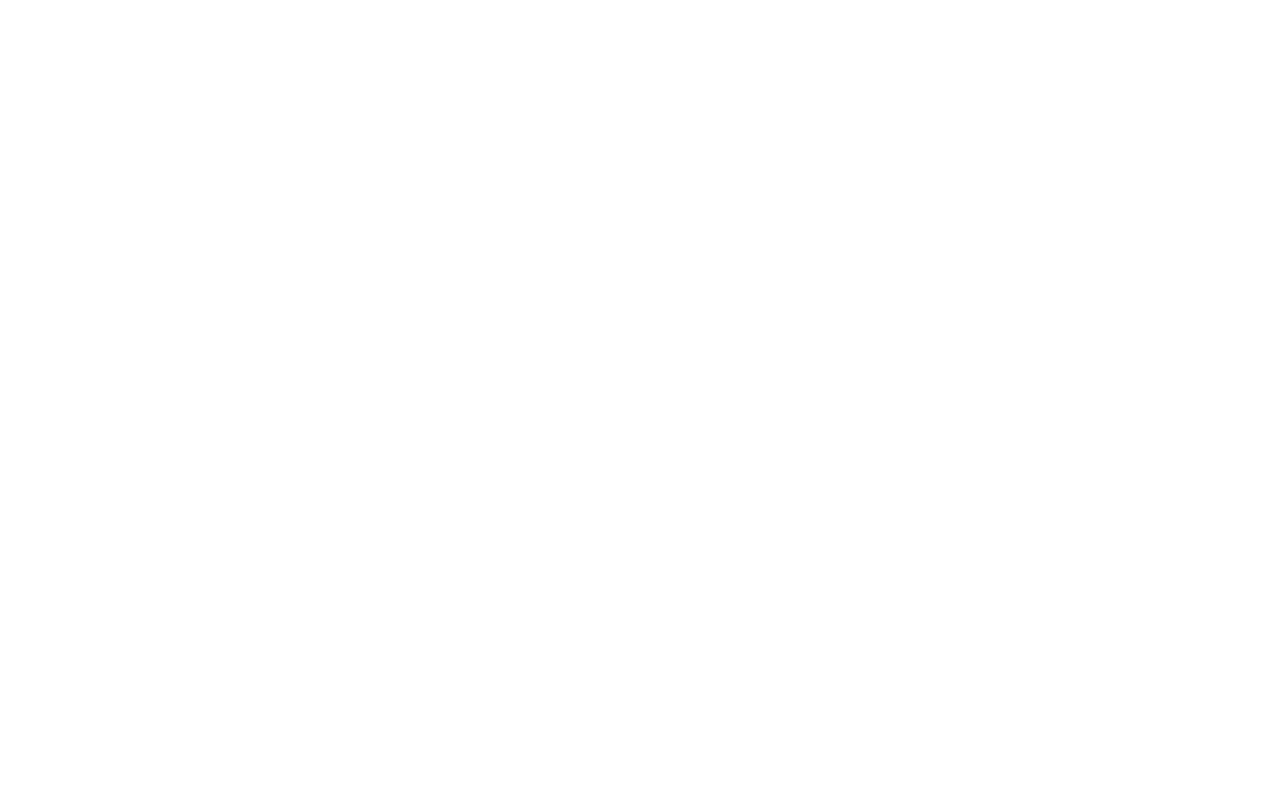
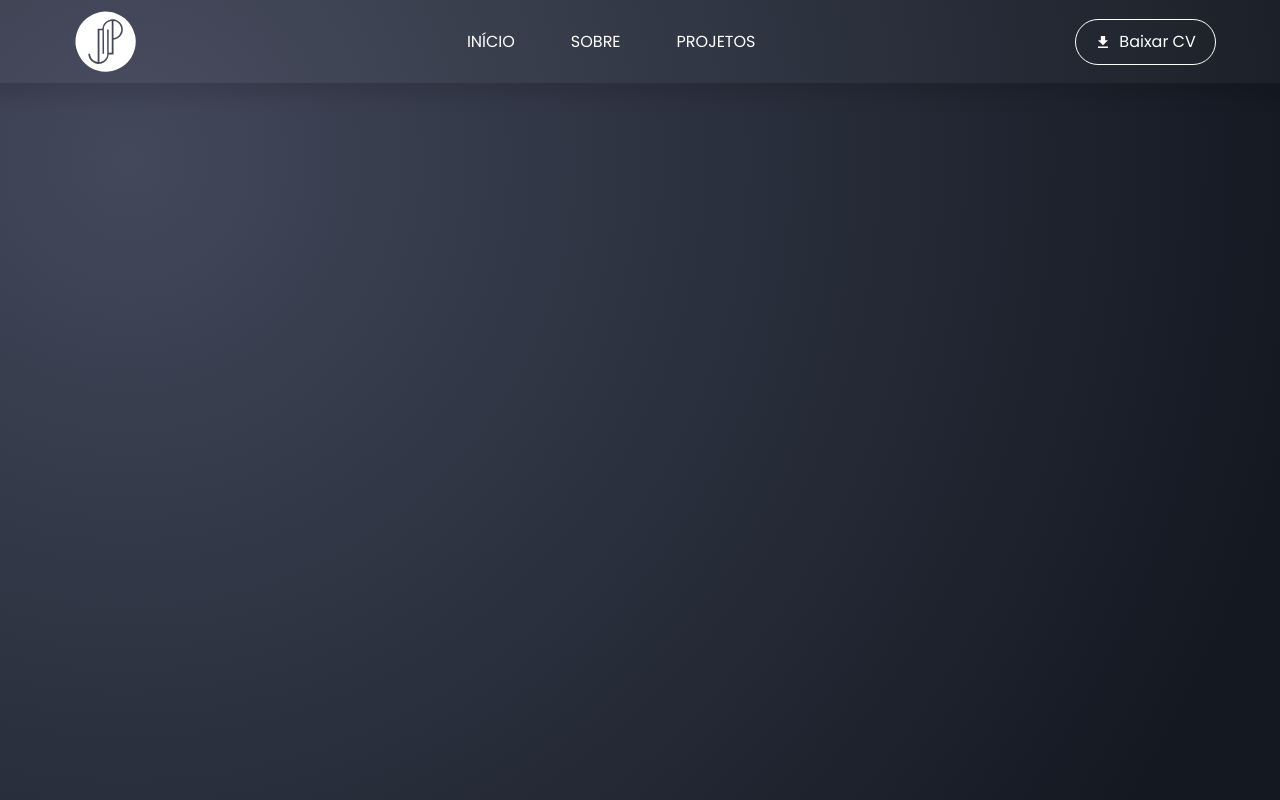
Before and after one commit to JPerluxo/Portfolio-React, a React (Create React App) app: page / in a window 1280 px wide. Built offline with nearby package versions, Linux system fonts and the light colour scheme.

Commit message:
Componentização do Header

```diff
--- /dev/null
+++ b/src/App.css
@@ -0,0 +1,18 @@
+@import url('https://fonts.googleapis.com/css2?family=Poppins:ital,wght@0,400;0,700;1,400&display=swap');
+
+* {
+    color: rgba(255,255,255,1);
+    font-family: "Poppins", sans-serif;
+    font-weight: 400;
+}
+
+html, body { height: 100%; }
+
+body {
+    margin: 0;
+	padding: 0;
+	border: 0;
+    background-image: radial-gradient( circle farthest-corner at 10% 20%,  rgba(67,72,91,1) 0%, rgba(19,24,33,1) 90.5% );
+    background-size: cover;
+    background-attachment: fixed;
+}
--- a/src/App.jsx
+++ b/src/App.jsx
@@ -1,9 +1,16 @@
 import React from "react";
+import "./App.css";
+
+import { BrowserRouter, Routes, Route } from "react-router-dom";
+import Header from "./components/Header";
 
 function App() {
   return (
-    <>
-    </>
+    <BrowserRouter>
+      <Header/>
+      <Routes>
+      </Routes>
+    </BrowserRouter>
   );
 }
 
--- /dev/null
+++ b/src/components/Header/index.jsx
@@ -0,0 +1,22 @@
+import React from "react";
+import styles from "./index.module.css";
+
+import { ReactComponent as Logo } from "../../images/logo.svg";
+import { Link } from "react-router-dom";
+import { IoMdDownload } from "react-icons/io";
+
+const Header = () => {
+  return (
+    <header className={styles.header}>
+      <Logo className={styles.logo}/>
+      <nav>
+        <Link to="/">Início</Link>
+        <Link to="/about">Sobre</Link>
+        <Link to="/projects">Projetos</Link>
+      </nav>
+      <button type="button"><IoMdDownload/>Baixar CV</button>
+    </header>
+  )
+}
+
+export default Header;
--- /dev/null
+++ b/src/components/Header/index.module.css
@@ -0,0 +1,69 @@
+.header {
+    padding: 0 5%;
+    background-color: rgba(255,255,255,.03);
+    box-shadow: 0 .4rem 1rem .5rem rgba(0,0,0,.1);
+    display: flex;
+    align-items: center;
+    justify-content: space-between;
+    flex-wrap: wrap;
+    gap: 1rem;
+}
+
+.logo {
+    height: 4rem;
+    padding: .6rem;
+}
+
+.header nav {
+    display: flex;
+    align-items: center;
+    gap: 3.5rem;
+    flex-wrap: wrap;
+    justify-content: center;
+}
+
+.header nav a {
+    text-decoration: none;
+    text-transform: uppercase;
+    font-size: 1rem;
+    transition: .5s;
+}
+
+.header nav a:hover { color: rgba(97,218,251,1); }
+
+.header button {
+    display: flex;
+    align-items: center;
+    gap: .5rem;
+    background-color: transparent;
+    border: .1rem solid rgba(255,255,255,1);
+    border-radius: 5rem;
+    padding: .6rem 1.2rem;
+    font-size: 1rem;
+    cursor: pointer;
+    white-space: nowrap;
+    transition: .5s;
+}
+
+.header button:hover { border-color: rgba(97,218,251,1); }
+
+@media (max-width: 750px) {
+    .header {
+        flex-direction: column;
+        justify-content: center;
+    }
+
+    .logo { height: 3rem; }
+
+    .header nav {
+        flex-direction: column;
+        gap: 1rem;
+        font-size: .9rem;
+    }
+
+    .header button {
+        font-size: .9rem;
+        padding: .5rem .8rem;
+        margin-bottom: .8rem;
+    }
+}
```
Also changed, not shown: src/images/logo.svg (added).
